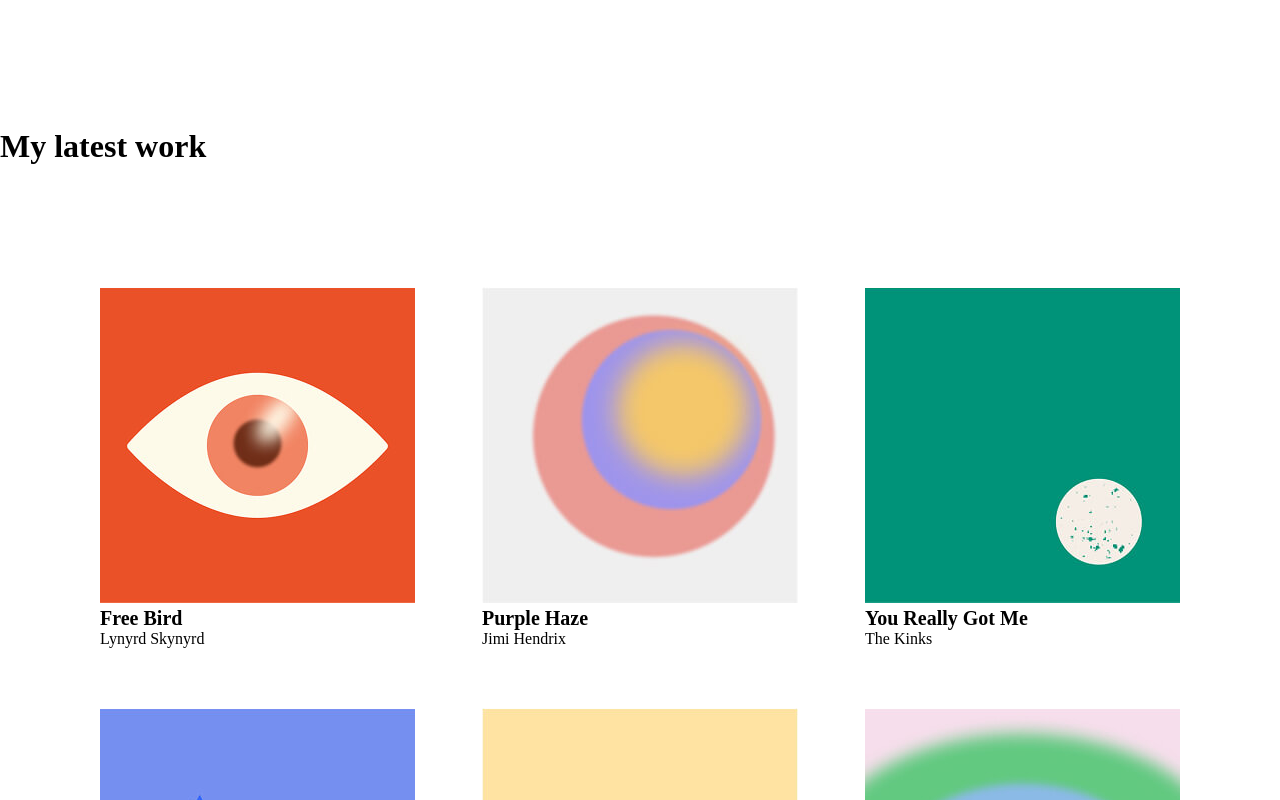
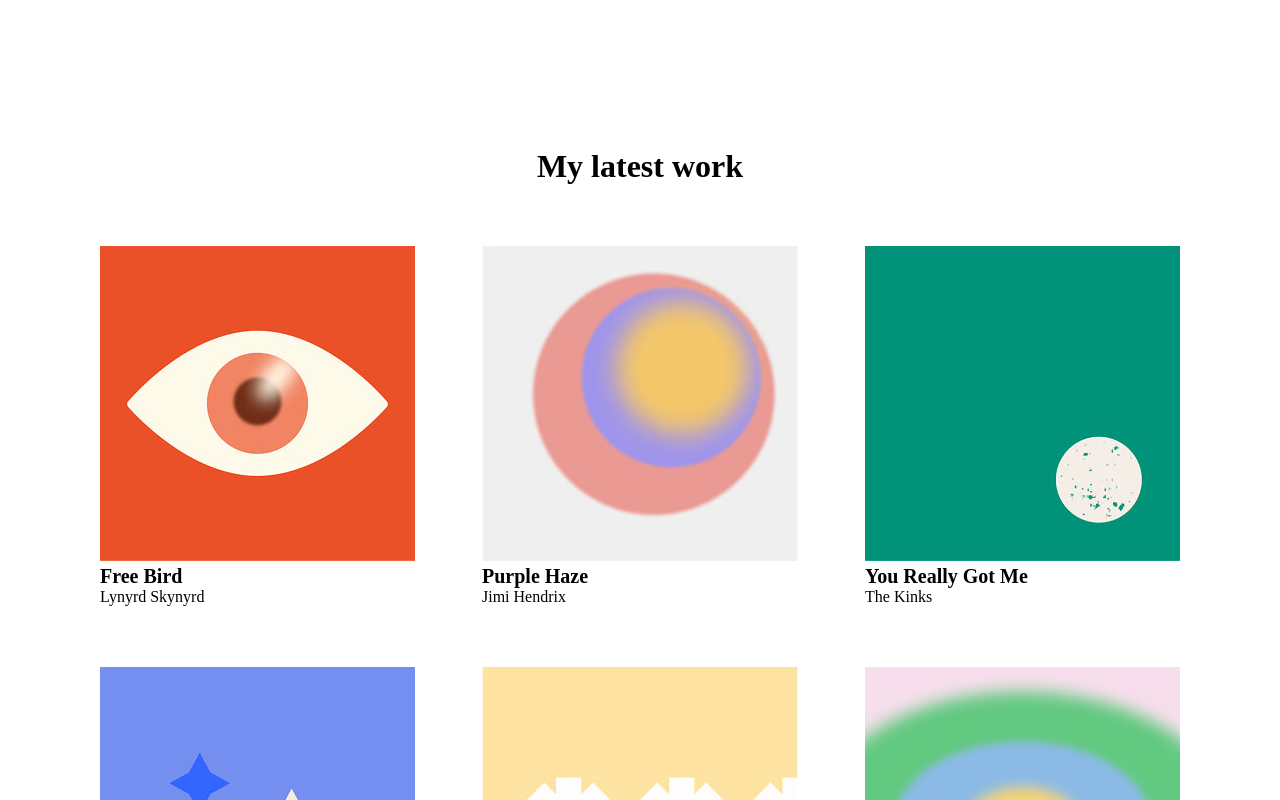
Before and after one commit to Ksyusha-anisimova/business-card, a React app: page / in a window 1280 px wide. Shown: the part 1400-2200 px from the top of the page. Built offline with nearby package versions, Linux system fonts and the light colour scheme.

Commit message:
WorkSection component refinement

```diff
--- a/src/components/WorkSection/WorkSection.css
+++ b/src/components/WorkSection/WorkSection.css
@@ -2,7 +2,7 @@
   display: flex;
   justify-content: space-between;
   flex-wrap: wrap;
-  padding: 122px 100px 20px 100px;
+  padding: 60px 100px 20px 100px;
 }
 .work_card__titel {
   font-weight: 600;
@@ -20,3 +20,6 @@
   font-weight: 600;
   text-align: center;
 }
+.work_section {
+  padding-top: 20px;
+}
--- a/src/components/WorkSection/WorkSection.tsx
+++ b/src/components/WorkSection/WorkSection.tsx
@@ -62,7 +62,7 @@ function WorkCard({ imageUrl, titel, discription }: WorkCardProps) {
 export default function GalleryWork() {
   return (
     <div id="work" className="work_section">
-      <span className="work_section__text">My latest work</span>
+      <div className="work_section__text">My latest work</div>
       <div className="work_section-gallery">
         {workCardInfo.map((card, index) => (
           <WorkCard key={index} {...card} />
```
